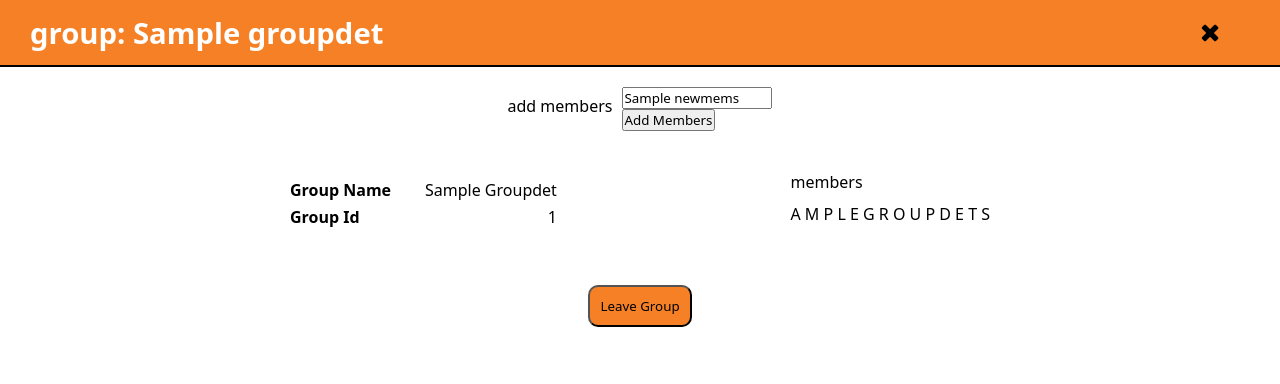
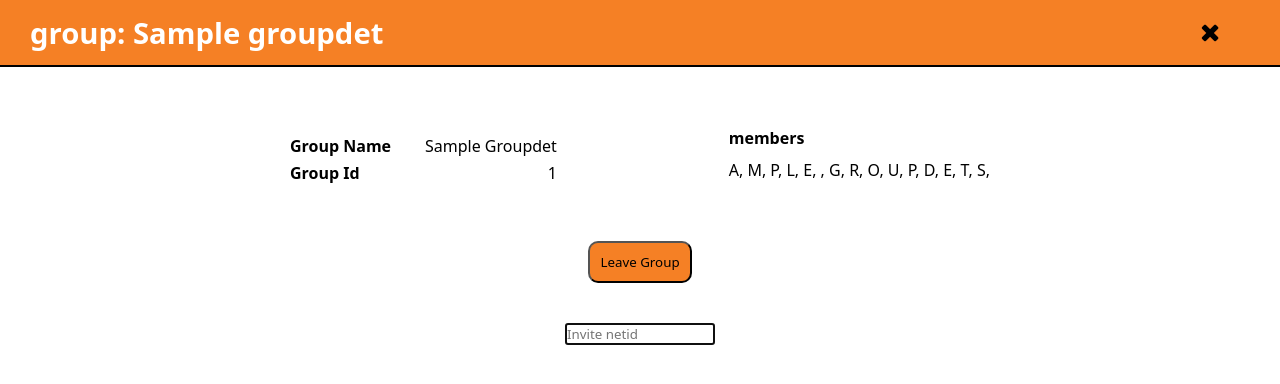
Before and after one commit to nikhil-a0/TigerBall, a Flask app: template templates/groupdetails.html in a window 1280 px wide. Shown: the top 384 px of the page. Run offline with Flask 2, Linux system fonts and the light colour scheme; the template is opened without the code that fills it: most values are stand-ins (such as "Sample title", 1, 10 or a date in 2020); parts of the project's set-up code (start-up, migrations or seed data) failed here and were passed over; some libraries are stand-ins or nearby versions.

Commit message:
invite to group

```diff
--- a/app.py
+++ b/app.py
@@ -160,10 +160,11 @@ def groupdetails():
     groupdets = get_group_details(group_id)
 
     if request.method == 'POST':
+        netid = request.form.get('net_id')
         # space-separated netids
-        newmems = request.form.get('newmems')
-        netids = newmems.split(' ')
-        add_to_group(group_id, netids)
+        # newmems = request.form.get('newmems')
+        # netids = newmems.split(' ')
+        add_to_group(group_id, [netid])
         return redirect(url_for('profile'))
         #return redirect('groupdetails?group_id='+group_id)
 
@@ -506,6 +507,53 @@ def checktiming():
     response = make_response(html)
     return response
 
+#-----------------------------------------------------------------------
+@app.route('/addtogroup', methods=['GET'])
+
+def addtogroup():
+    group_id = request.args.get('group_id')
+    print("group ID:" + group_id)
+    participantID = request.args.get('participant_id')
+    print("PARTICIPANT ID: " + participantID)
+
+    html = '<table class="table table-striped">\
+                        <tbody id="resultsRows">'
+
+    # if len(str(participantID)) >= 3:
+    if len(str(participantID)) >= 1:
+
+        # Display clickable button to invite the specified student or group
+        try:
+
+            req = getOneUndergrad(netid=participantID)
+            if req.ok:
+                html += '<tr><th>Invite the following student to the group:</th></tr>'
+                undergrad = req.json()
+                pattern=pattern='<tr><td><form action="/groupdetails?group_id=%s" method="post" name="invitevalidatedparticipant"><button name="net_id" value=%s>%s \'%s</button></form></td></tr>'
+                html += pattern % (group_id, undergrad['net_id'], undergrad['full_name'], undergrad['class_year'])
+
+            else:
+                html += '<tr><th>Invite the following student:</th></tr>'
+                html += '<tr><td> Not a valid netid or group name</td></tr>'
+
+            html += "</tbody></table>"
+            response = make_response(html)
+
+        except Exception as ex:
+            html = "<div class='px-2'><p> A server error occurred. \
+                Please contact the system administrator. </p></div>"
+            print(ex, file=stderr)
+
+            response = make_response(html)
+
+        return response
+
+    else:
+        html='<table class="table table-striped">\
+                        <tbody id="resultsRows">\
+                        <tr><th>Netid must be at least three characters. </th></tr>'
+        response = make_response(html)
+        return response
 
 
 
--- a/config.py
+++ b/config.py
@@ -3,7 +3,7 @@ import re
 
 # dev or deploy
 
-ENVIRONMENT_ = 'deploy'
+ENVIRONMENT_ = 'dev'
 
 if ENVIRONMENT_ == 'dev':
     DATABASE_URL = 'postgresql+psycopg2://@5432/tigerballdb'
--- a/templates/eventupdate-2.html
+++ b/templates/eventupdate-2.html
@@ -154,7 +154,7 @@
 
         <div class="box-inner" id="resultsRows">
 
-        </div>
+    </div>
 
 
 
--- a/templates/groupdetails.html
+++ b/templates/groupdetails.html
@@ -11,31 +11,6 @@
     <title>Document</title>
 </head>
 <body>
-    <!-- <header>
-        <a href="index">
-            <aside>
-                <i class="fa fa-futbol-o" aria-hidden="true"></i>
-                <p>tigerball</p>
-            </aside>
-        </a>
-
-
-        <section>
-            <a href="create">
-                <aside>
-                    <p>create event</p>
-                    <i class="fa fa-plus-circle" aria-hidden="true"></i>
-                </aside>
-            </a>
-            <a href="index">
-                <aside>
-                    <p>homepage</p>
-                    <i class="fa fa-home" aria-hidden="true"></i>
-                </aside>
-            </a>
-        </section>
-    </header> -->
-
 
     <div class="box-header">
         <h3>group: {{groupdets[0]}}</h3>
@@ -47,13 +22,13 @@
     <form class="box-inner" action="/groupdetails?group_id={{group_id}}" method="post">
         <div class="event-container">
             <div class="events1">
-                <aside>
+                <!-- <aside>
                     <label>add members</label>
                     <input type="text" class="form-control" name="newmems" value="{{newmems}}">
                 </aside>
                 <aside>
                     <input type="submit" class="btn" name="Add Members" value="Add Members">
-                </aside>
+                </aside> -->
             </div>
 
 
@@ -79,11 +54,15 @@
             </div>
 
             <div class="box-right" id="registerBox">
-                members
+                <strong>members</strong>
                 <section>
                     <p>
                         {% for mem in groupdets[1:]: %}
+                            {% if mem == groupdets[groupdets|length -1]: %}
                             {{mem}}
+                            {% else %}
+                            {{mem}},
+                            {% endif %}
                         {% endfor %}
                     </p>
                 </section>
@@ -97,10 +76,16 @@
 
     </form>
 
+    <div class="box-button" style="background-color:transparent">
+        <input class="form-control" id="participantIDInput" type="text" name="participant_id" placeholder="Invite netid" autofocus>
+    </div>
+
+    <div class="box-inner" id="resultsRows"></div>
+
     <script src="https://ajax.googleapis.com/ajax/libs/jquery/3.6.0/jquery.min.js"></script>
-<script src="https://cdn.jsdelivr.net/npm/popper.js@1.14.7/dist/umd/popper.min.js" integrity="sha384-UO2eT0CpHqdSJQ6hJty5KVphtPhzWj9WO1clHTMGa3JDZwrnQq4sF86dIHNDz0W1" crossorigin="anonymous"></script>
-<script src="https://cdn.jsdelivr.net/npm/bootstrap@4.3.1/dist/js/bootstrap.min.js" integrity="sha384-JjSmVgyd0p3pXB1rRibZUAYoIIy6OrQ6VrjIEaFf/nJGzIxFDsf4x0xIM+B07jRM" crossorigin="anonymous"></script>
-<script>src="https://cdnjs.cloudflare.com/ajax/libs/jquery-validate/1.19.3/jquery.validate.min.js"</script>
+    <script src="https://cdn.jsdelivr.net/npm/popper.js@1.14.7/dist/umd/popper.min.js" integrity="sha384-UO2eT0CpHqdSJQ6hJty5KVphtPhzWj9WO1clHTMGa3JDZwrnQq4sF86dIHNDz0W1" crossorigin="anonymous"></script>
+    <script src="https://cdn.jsdelivr.net/npm/bootstrap@4.3.1/dist/js/bootstrap.min.js" integrity="sha384-JjSmVgyd0p3pXB1rRibZUAYoIIy6OrQ6VrjIEaFf/nJGzIxFDsf4x0xIM+B07jRM" crossorigin="anonymous"></script>
+    <script>src="https://cdnjs.cloudflare.com/ajax/libs/jquery-validate/1.19.3/jquery.validate.min.js"</script>
 
     <script>
 
@@ -130,9 +115,37 @@
 
         }
 
+        function handleResponse(response)
+        {
+            $('#resultsRows').html(response);
+        }
+
+        function getResults()
+        {
+            let participantID = $('#participantIDInput').val();
+            let group_id = $('meta[name="group_id"]').attr("content");
+
+            participantID = encodeURIComponent(participantID)
+            group_id = encodeURIComponent(group_id)
+
+            // NOT /participant
+            let url = '/addtogroup?group_id=' + group_id + '&participant_id=' + participantID
+
+            if (request != null)
+                request.abort();
+
+            request = $.ajax(
+            {
+                type: 'GET',
+                url: url,
+                success: handleResponse
+            });
+        }
+
         function setup()
         {
             $('#leave_group_id').click(leave_group);
+            $('#participantIDInput').on('input', getResults);
         }
 
         $('document').ready(setup)
```
